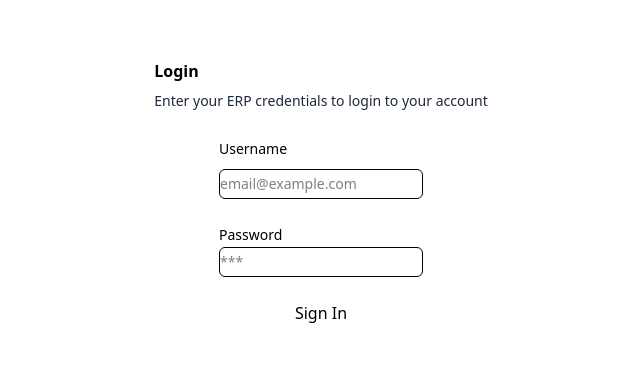
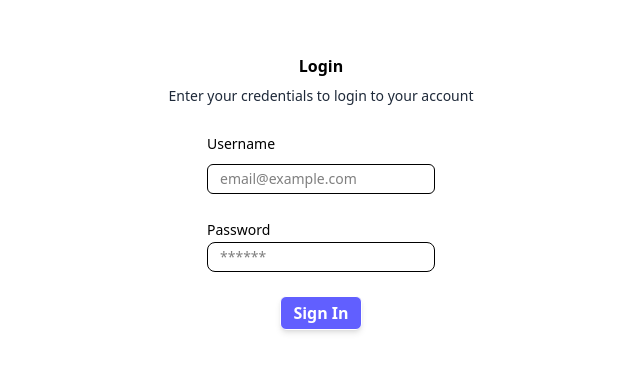
Before and after one commit to mhmdinan/erp-FASTAPI_NEXT, a React app in the folder frontend/: page /login in a window 1280 px wide. Shown: the part 209-580 px from the top of the page, without its empty margins (319-959 px from the left). Built offline with nearby package versions, Linux system fonts and the light colour scheme; no server answers; the HTML template or start-up script is replaced by a standard one.

Commit message:
add logout and home button to top bar

```diff
--- a/frontend/src/components/layout/TopBar.tsx
+++ b/frontend/src/components/layout/TopBar.tsx
@@ -0,0 +1,38 @@
+import { useNavigate, Link } from 'react-router-dom';
+
+export default function TopBar() {
+    const navigate = useNavigate();
+
+    const handleLogout = () =>  {
+        localStorage.removeItem('token');
+
+        navigate('/login', {replace: true});
+    };
+
+    return (
+        <header className='bg-indigo-800 h-16 border-b sticky justify-between flex px-6 py-3'>
+            <div className='gap-6'>
+                <Link
+                to='dashboard'
+                className='w-fit rounded-md px-3 py-1 flex items-center gap-2 border border-transparent bg-blue-600 hover:bg-blue-800 transition-all duration-200'
+                title='Go to Dashboard'
+                >
+                <span className='text-white font-semibold'>
+                    Home
+                </span>
+                </Link>
+            </div>
+
+            <div className='gap-6'>
+                <button
+                onClick={handleLogout}
+                className='gap-2 bg-red-500 border border-transparent rounded-md px-3 py-1 shadow-md hover:bg-red-800 transition-all duration-200 border-red-900/50 active:scale-95'
+                >
+                    <span className='text-white font-semibold text-sm'>
+                        Logout
+                    </span>
+                </button>
+            </div>
+        </header>
+    )
+}
--- a/frontend/src/features/auth/LoginPage.tsx
+++ b/frontend/src/features/auth/LoginPage.tsx
@@ -3,7 +3,6 @@ import { useForm } from 'react-hook-form';
 import { useNavigate } from 'react-router-dom';
 import * as z from 'zod';
 import { apiClient } from '../../lib/api-client';
-import {CONFIG} from '../../core/config';
 
 const loginSchema = z.object({
     username: z.string().min(1, "username is required"),
@@ -38,37 +37,38 @@ export default function LoginPage() {{
         <div className='flex min-h-screen items-center justify-center'>
             <div>
 
-                <form onSubmit={handleSubmit(onSubmit)} className='flex flex-col gap-6 items-center'>
-                    <div>
-                        <h1 className='text-base/7 font-semibold relative'>Login</h1>
-                        <p className='mt-1 text-sm/6 text-gray-800'>Enter your ERP credentials to login to your account</p>
+                <form onSubmit={handleSubmit(onSubmit)} className='flex flex-col gap-6 items-center justify-center'>
+                    <div className='flex flex-col justify-center'>
+                        <h1 className='text-base/7 font-semibold text-center'>Login</h1>
+                        <p className='mt-1 text-sm/6 text-gray-800 text-center'>Enter your credentials to login to your account</p>
                     </div>
-                    <div className='items-center'>
+                    <div className='relative'>
                         <label htmlFor='username' className='block text-sm/6 font-medium'>Username</label>
                         <input
                         {...register('username')}
-                        className='border rounded-md text-sm/7 mt-2'
+                        className='border rounded-md text-sm/7 mt-2 px-3'
                         type='text'
                         name='username'
                         id='username'
                         placeholder='email@example.com'
                         />
-                        {errors.username && <p>{errors.username.message}</p>}
+                        {errors.username && <p className='text-red-500 text-xs h-5'>{errors.username.message}</p>}
                     </div>
                     <div>
                         <label className='block text-sm/6 font-medium'>Password</label>
                         <input
                         type='password'
                         {...register('password')}
-                        className='border rounded-md text-sm/7 placeholder: center'
+                        className='border rounded-lg text-sm/7 px-3'
                         name='password'
                         id='password'
-                        placeholder='***'
+                        placeholder='******'
                         />
-                        {errors.password && <p>{errors.password.message}</p>}
+                        {errors.password && <p className='text-red-500 text-xs h-5'>{errors.password.message}</p>}
                     </div>
 
                     <button
+                    className='bg-indigo-500 text-white border rounded-md px-3 py-1 font-semibold shadow-md hover:bg-indigo-800 transition duration-200 active:scale-95'
                     disabled={isSubmitting}
                     >
                         {isSubmitting ? 'Authenticating' : 'Sign In'}
--- a/frontend/src/pages/Dashboard.tsx
+++ b/frontend/src/pages/Dashboard.tsx
@@ -1,4 +1,5 @@
 import { CONFIG } from "../core/config";
+import TopBar from "../components/layout/TopBar";
 
 export default function Dashboard() {
     const username = "Admin";
@@ -6,7 +7,7 @@ export default function Dashboard() {
     return (
         <div>
             <div>
-
+                <TopBar></TopBar>
             </div>
             <h1>Welcome back, <span>{username}</span></h1>
             <p>
```
